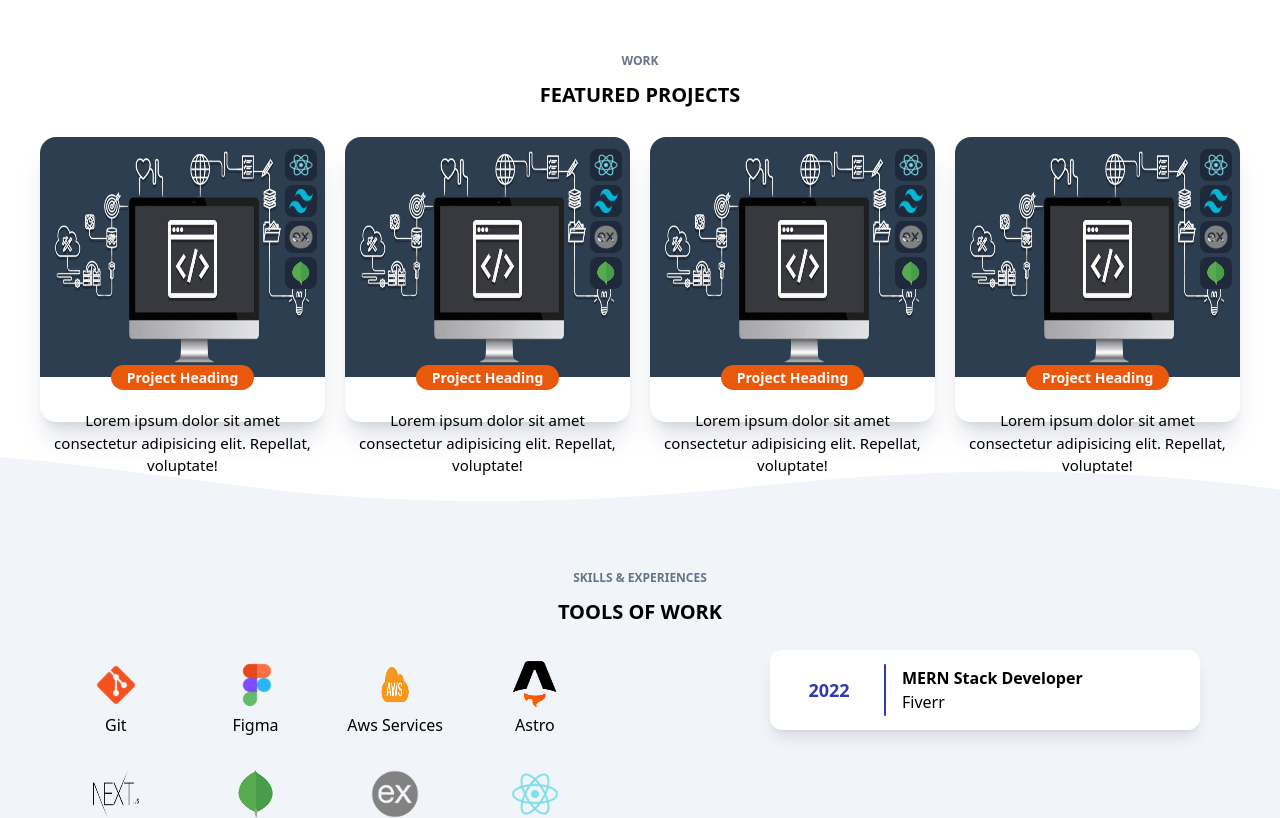
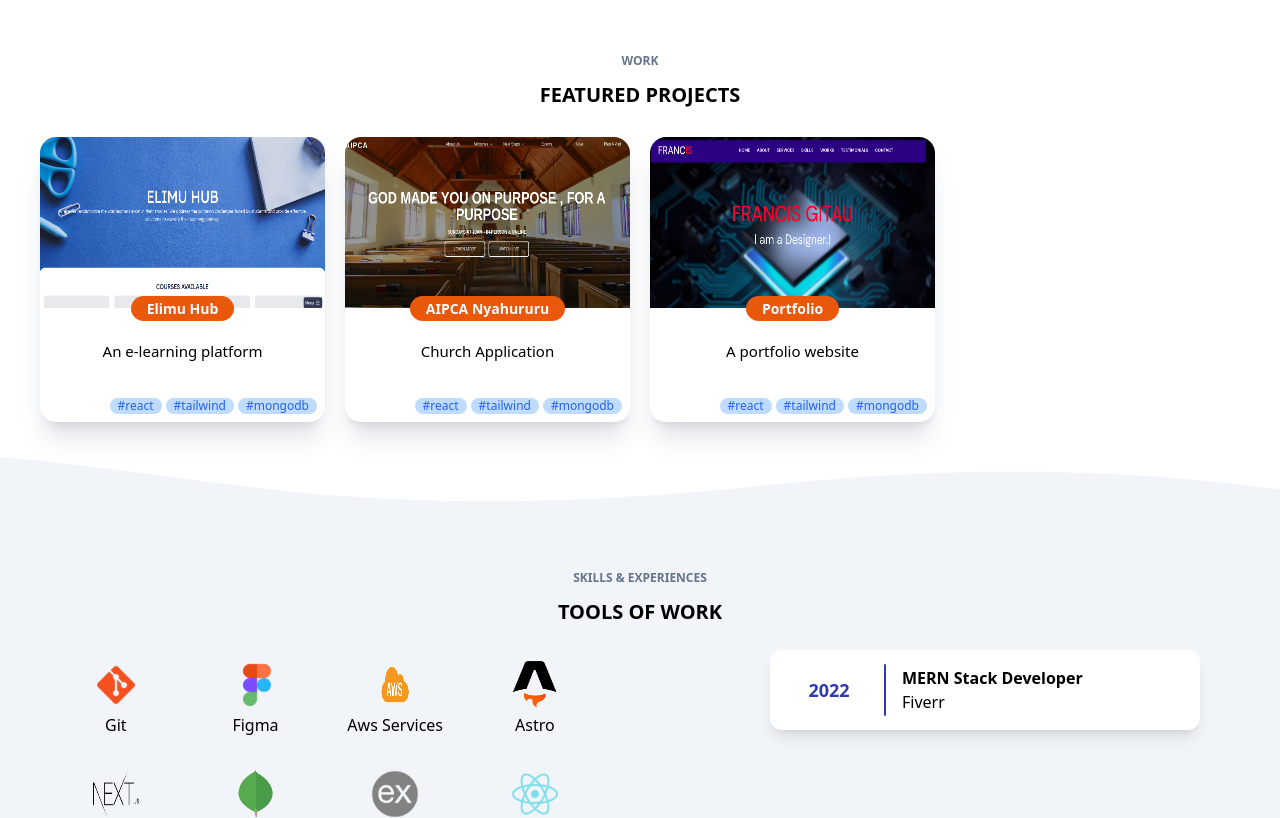
Before and after one commit to FredsTechVerse/alfreds-portfolio-ui, an Astro site: page / in a window 1280 px wide. Shown: the part 1140-1958 px from the top of the page. Built offline with nearby package versions, Linux system fonts and the light colour scheme; Astro itself is replaced by a stand-in of ours.

Commit message:
Added projects and respecive technologies.

```diff
--- a/src/components/CardIcon.astro
+++ /dev/null
@@ -1,8 +0,0 @@
----
-interface Props {
-    icon:any;
-}
-import {Image} from "astro:assets"
-const {icon}=Astro.props
----
-    <Image src={icon} alt="Alternative image"  class="w-8 aspect-square rounded-lg flex flex-col items-center justify-center bg-slate-800 p-1 my-1 "/>
--- a/src/components/TechTag.astro
+++ b/src/components/TechTag.astro
@@ -1 +1,7 @@
-    <div class="h-12  aspect-square rounded-full bg-slate-300 animate-pulse"></div>
+---
+interface Props {
+    text:string;
+}
+const {text}=Astro.props
+---
+    <p  class="px-2 rounded-lg flex items-center text-xs justify-center bg-blue-200 text-blue-600 my-1 ">#{text}</p>
--- a/src/components/WorkCard.astro
+++ b/src/components/WorkCard.astro
@@ -1,28 +1,28 @@
 ---
-import CardIcon from '../components/CardIcon.astro'
+import TechTag from '../components/TechTag.astro'
 import { Image } from 'astro:assets';
-import FrontEnd from "../assets/Backend_Dev.jpg";
-import tailwindcss from "../assets/tailwindcss.png"
-import react from "../assets/react.png"
-import express from "../assets/express.png"
-import mongodb from "../assets/mongoDB.png"
 
-
+interface Props {
+    link:string;
+    image:any,
+    name:string,
+    description:string,
+}
+const {image,name,description,link}=Astro.props;
 ---
 
-<article class="work section_hidden rounded-2xl  aspect-square w-full flex flex-col items-center justify-start h-full shadow-xl bg-white shadow-slate-500/20 cursor-pointer ">
-<figure class="  rounded-l w-full relative group">
-    <Image src={FrontEnd} alt="Alternative image"  class="rounded-t-2xl w-full h-60"/>
-       <section class=" absolute top-2 right-2  self-end group-hover:flex flex-col items-center justify-start gap-0.5  mb-2 ">
-        <CardIcon icon={react}/>
-        <CardIcon icon={tailwindcss}/>
-        <CardIcon icon={express}/>
-        <CardIcon icon={mongodb}/>
+<a href={link} class="card work section_hidden rounded-2xl  aspect-square w-full flex flex-col items-center justify-start h-full shadow-xl bg-white shadow-slate-500/20 cursor-pointer ">
+<figure class="  rounded-l w-full h-[60%] relative group">
+    <Image src={image} alt="Alternative image"  class="rounded-t-2xl h-full aspect-video"/>
+</figure>
+<figcaption class="relative flex flex-col justify-between items-center px-2 gap-3 pt-1 text-center h-[40%] w-full pb-1 ">
+    <h1 class="absolute mt-[-16px] bg-orange-600 text-slate-50 px-4 py-0.5 rounded-full  font-extrabold capitalize  text-[14px]">{name}</h1>
+    <p class=" text-[15px] font-thin mt-7">{description}
+    </p>
+    <section class="self-end flex items-center justify-center gap-1 ">
+        <TechTag text="react"/>
+        <TechTag text="tailwind"/>
+        <TechTag text="mongodb"/>
     </section>
-</figure>
-<figcaption class="relative flex flex-col justify-between items-center px-2 gap-3 p-1 text-center h-28   ">
-    <h1 class="absolute mt-[-16px] bg-orange-600 text-slate-50 px-4 py-0.5 rounded-full  font-extrabold capitalize  text-[14px]"> Project Heading</h1>
-    <p class=" text-[15px] font-thin mt-7">Lorem ipsum dolor sit amet consectetur adipisicing elit. Repellat, voluptate!
-    </p>
 </figcaption>
-</article>
+</a>
--- a/src/containers/Banner.astro
+++ b/src/containers/Banner.astro
@@ -5,11 +5,11 @@ import blob from '../assets/blob.svg'
 import resume from "../assets/resume.pdf"
 ---
 <article id="home" class="relative w-full laptop:h-[80vh] flex flex-col items-center justify-start laptop:justify-center laptop:flex-row pt-12 laptop:pt-12">
-    <figcaption class="section_hidden relative w-full laptop:w-[50%] flex flex-col items-center laptop:items-start justify-center py-12 pl-5 ">
+    <figcaption class="section_hidden relative w-full laptop:w-[50%] flex flex-col items-center laptop:items-start justify-center py-12 pl-5 text-center ">
         <h2 class="text-2xl tablet:text-4xl uppercase font-bold ">I'm <span class="text-orange-600">Alfred Gichia </span></h2>
         <p class="text-md tablet:text-lg text-center laptop:text-start pt-3 pb-10 ">A proficient <span class="text-orange-600">web developer</span> with a keen interest in building stunning, user-centric and lightning-fast web applications using cutting-edge technologies like Astro and Next.js.</p>
 
-        <a href={resume} download="Alfred_Gichia" class="bg-orange-600 hover:bg-orange-500 h-12 rounded-lg px-4  text-white w-[80%] tablet:w-56 flex flex-row items-center justify-center mx-auto ">View Resume</a>
+        <a href={resume} download="Alfred_Gichia" class="bg-orange-600 hover:bg-orange-500 h-12 rounded-lg px-4  text-white w-[80%] tablet:w-56 flex flex-row items-center justify-center mx-auto laptop:mx-0">View Resume</a>
     </figcaption>
     <figure class=" h-[400px] tablet:min-h-[600px] tablet:h-max  laptop:h-full w-full laptop:w-[50%] relative  flex flex-row items-end justify-center ">
         <Image class="absolute phone:bottom-0  laptop:left-12 aspect-square w-full tablet:w-[70%] laptop:w-[78%] section_hidden" src={banner} alt="Banner Image "/>
--- a/src/containers/Work.astro
+++ b/src/containers/Work.astro
@@ -1,16 +1,17 @@
 ---
 import WorkCard from "../components/WorkCard.astro";
 import SectionHeading from "../components/SectionHeading.astro"
-
+import ChurchApp from "../assets/Church_App.png"
+import ElimuHub from "../assets/Elimu_Mkononi.png"
+import FrancisPortfolio from "../assets/Francis_Portfolio.png"
 ---
 
 <article id="work" class=" relative w-full py-16  ">
     <SectionHeading subTitle="work" title="featured projects"/>
  <section class="grid phone:grid-cols-1 tablet:grid-cols-2 laptop:grid-cols-4 gap-5 p-4 place-items-center px-5 tablet:px-10 laptop:px-15">
-        <WorkCard/>
-        <WorkCard/>
-        <WorkCard/>
-        <WorkCard/>
+        <WorkCard link="https://elimu-mkononi.netlify.app/" image ={ElimuHub} name="Elimu Hub" description="An e-learning platform"/>
+        <WorkCard link="https://aipca-app.netlify.app/" image={ChurchApp} name="AIPCA Nyahururu" description="Church Application"/>
+        <WorkCard link="https://francisgitau.vercel.app/" image={FrancisPortfolio} name="Portfolio" description="A portfolio website"/>
     </section>
  <div class="custom-shape-divider-bottom-1694798741">
     <svg data-name="Layer 1" xmlns="http://www.w3.org/2000/svg" viewBox="0 0 1200 120" preserveAspectRatio="none">
--- a/src/pages/index.astro
+++ b/src/pages/index.astro
@@ -69,6 +69,15 @@ import SocialMedia from "../containers/SocialMedia.astro"
 	scale:1
   }
 
+  /* CARDS */
+
+.card{
+	scale:1;
+	transition:all 300ms ease-in-out  ;
+}
+.card:hover {
+	scale:0.95;
+}
 
   /* SERVICE CARD */
 
```
Also changed, not shown: README.md, src/assets/Church_App.png (added), src/assets/Elimu_Mkononi.png (added), src/assets/Francis_Portfolio.png (added), src/assets/graphql.png (deleted).
